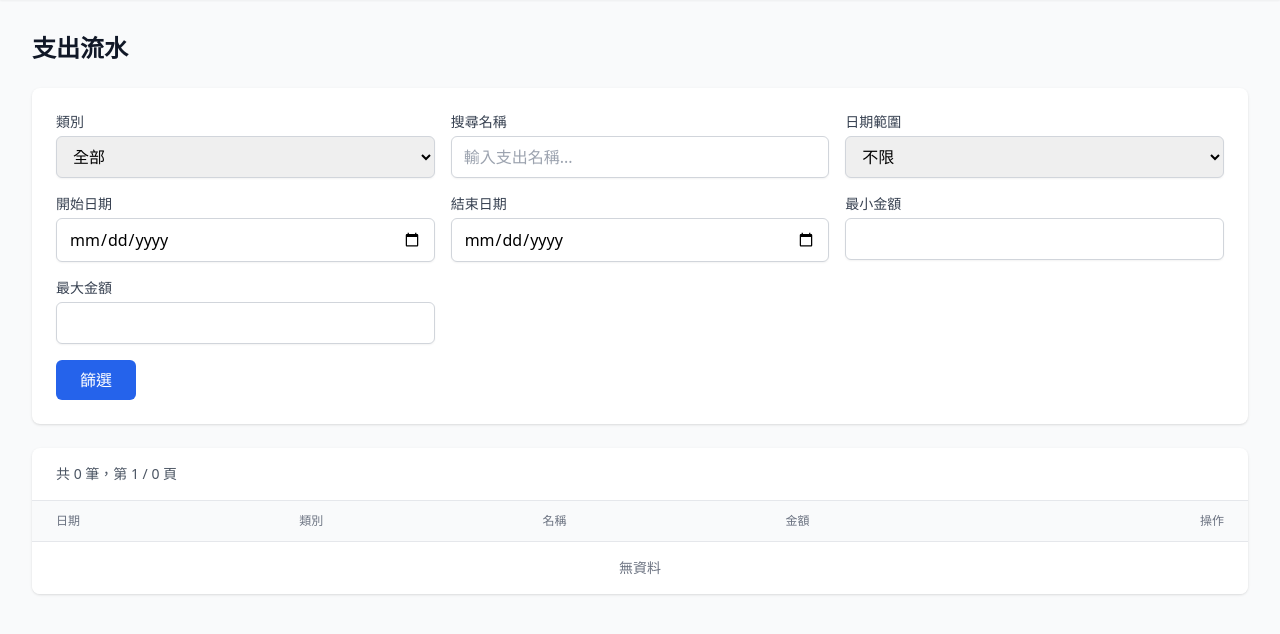
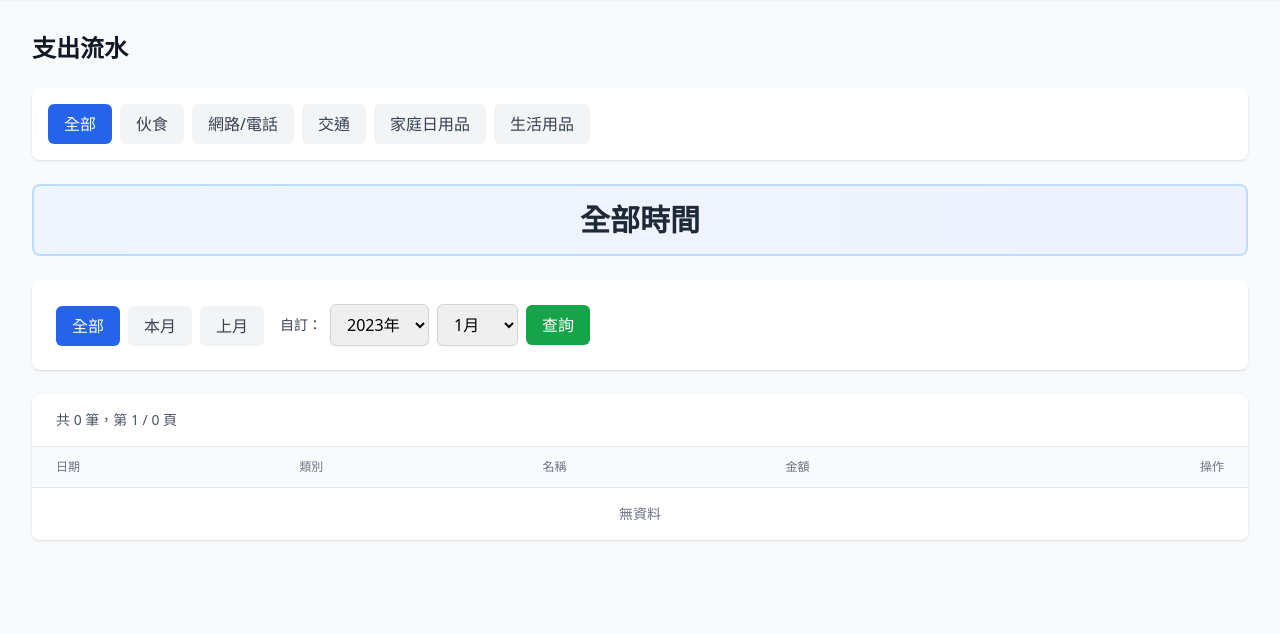
Before and after one commit to YC815/my_accounting, a Flask app: page /expenses/ in a window 1280 px wide. Shown: the part 65-699 px from the top of the page. Run offline with Flask 3, Linux system fonts and the light colour scheme; some libraries are stand-ins or nearby versions.

Commit message:
feat: 增加支出和首頁的日期篩選功能，並改善篩選介面

```diff
--- a/app/routes/expenses.py
+++ b/app/routes/expenses.py
@@ -22,9 +22,15 @@
         start = today - timedelta(days=today.weekday())
         return start, today
     elif preset == 'this_month':
-        # 本月 1 日到今天
+        # 本月 1 日到月底
         start = today.replace(day=1)
-        return start, today
+        # 計算月底
+        if today.month == 12:
+            end = today.replace(day=31)
+        else:
+            next_month = today.replace(month=today.month + 1, day=1)
+            end = next_month - timedelta(days=1)
+        return start, end
     elif preset == 'last_month':
         # 上月 1 日到月底
         first_of_month = today.replace(day=1)
@@ -41,15 +47,14 @@
     db = Session()
 
     try:
+        from datetime import date
+
         # 篩選參數
         category_id = request.args.get('category_id')
         category_name = request.args.get('category_name')
-        search = request.args.get('search', '').strip()
         preset = request.args.get('preset', '')
-        start_date = request.args.get('start_date')
-        end_date = request.args.get('end_date')
-        min_amount = request.args.get('min_amount')
-        max_amount = request.args.get('max_amount')
+        year = request.args.get('year')
+        month = request.args.get('month')
         page = int(request.args.get('page', 1))
 
         # 建立查詢
@@ -61,26 +66,24 @@
         elif category_name:
             query = query.filter(Category.name == CategoryEnum(category_name))
 
-        # 名稱搜尋
-        if search:
-            query = query.filter(Expense.name.ilike(f'%{search}%'))
+        # 日期篩選：自訂月份優先
+        date_start, date_end = None, None
+        if year and month:
+            try:
+                y, m = int(year), int(month)
+                date_start = date(y, m, 1)
+                # 計算該月最後一天
+                if m == 12:
+                    date_end = date(y, 12, 31)
+                else:
+                    date_end = date(y, m + 1, 1) - timedelta(days=1)
+            except (ValueError, TypeError):
+                pass
+        elif preset:
+            date_start, date_end = get_date_range(preset)
 
-        # 日期篩選
-        if preset and preset != 'custom':
-            date_start, date_end = get_date_range(preset)
-            if date_start and date_end:
-                query = query.filter(Expense.date >= date_start, Expense.date <= date_end)
-        elif start_date or end_date:
-            if start_date:
-                query = query.filter(Expense.date >= start_date)
-            if end_date:
-                query = query.filter(Expense.date <= end_date)
-
-        # 金額範圍
-        if min_amount:
-            query = query.filter(Expense.amount >= Decimal(min_amount))
-        if max_amount:
-            query = query.filter(Expense.amount <= Decimal(max_amount))
+        if date_start and date_end:
+            query = query.filter(Expense.date >= date_start, Expense.date <= date_end)
 
         # 排序：日期新→舊
         query = query.order_by(Expense.date.desc(), Expense.created_at.desc())
@@ -91,8 +94,32 @@
         total_pages = (total + per_page - 1) // per_page  # 無條件進位
         expenses = query.limit(per_page).offset((page - 1) * per_page).all()
 
-        # 取得所有啟用的類別（用於下拉選單）
+        # 取得所有啟用的類別（用於按鈕導覽）
         categories = db.query(Category).filter(Category.active == True).all()
+
+        # 計算顯示變數
+        today = taipei_today()
+        current_year = today.year
+        current_month = today.month
+
+        # 計算顯示的時間範圍文字
+        if year and month:
+            display_period = f"{year}年 {month}月"
+        elif preset == 'this_month':
+            display_period = f"{current_year}年 {current_month}月"
+        elif preset == 'last_month':
+            first_of_month = today.replace(day=1)
+            last_month_date = first_of_month - timedelta(days=1)
+            display_period = f"{last_month_date.year}年 {last_month_date.month}月"
+        else:
+            display_period = "全部時間"
+
+        # 構建時間參數字串（用於分類按鈕保留時間篩選）
+        time_params = ''
+        if year and month:
+            time_params = f"year={year}&month={month}"
+        elif preset:
+            time_params = f"preset={preset}"
 
         return render_template(
             'expenses.html',
@@ -101,15 +128,17 @@
             page=page,
             total_pages=total_pages,
             total=total,
-            # 保留篩選條件（用於分頁連結）
+            current_year=current_year,
+            current_month=current_month,
+            display_period=display_period,
+            time_params=time_params,
+            # 保留篩選條件（用於分頁連結和表單）
             filters={
                 'category_id': category_id,
-                'search': search,
+                'category_name': category_name,
                 'preset': preset,
-                'start_date': start_date,
-                'end_date': end_date,
-                'min_amount': min_amount,
-                'max_amount': max_amount
+                'year': year,
+                'month': month
             }
         )
     finally:
--- a/app/templates/expenses.html
+++ b/app/templates/expenses.html
@@ -6,76 +6,70 @@
 <div class="space-y-6">
     <h1 class="text-2xl font-bold text-gray-900">支出流水</h1>
 
-    <!-- 篩選區塊 -->
+    <!-- 分類導覽按鈕組 -->
+    <div class="bg-white shadow rounded-lg p-4">
+        <div class="flex flex-wrap gap-2">
+            <a href="{{ url_for('expenses.index') }}?{{ time_params }}"
+               class="px-4 py-2 rounded-md font-medium transition-colors {% if not filters.category_name %}bg-blue-600 text-white{% else %}bg-gray-100 text-gray-700 hover:bg-gray-200{% endif %}">
+                全部
+            </a>
+            {% for category in categories %}
+                <a href="{{ url_for('expenses.index') }}?category_name={{ category.name.value }}&{{ time_params }}"
+                   class="px-4 py-2 rounded-md font-medium transition-colors {% if filters.category_name == category.name.value %}bg-blue-600 text-white{% else %}bg-gray-100 text-gray-700 hover:bg-gray-200{% endif %}">
+                    {{ category.name.value }}
+                </a>
+            {% endfor %}
+        </div>
+    </div>
+
+    <!-- 當前時間範圍顯示 -->
+    <div class="text-center py-4 bg-gradient-to-r from-blue-50 to-indigo-50 rounded-lg border-2 border-blue-200">
+        <p class="text-3xl font-bold text-gray-800">
+            {{ display_period }}
+        </p>
+    </div>
+
+    <!-- 時間篩選按鈕 -->
     <div class="bg-white shadow rounded-lg p-6">
-        <form method="GET" action="{{ url_for('expenses.index') }}" class="space-y-4">
-            <div class="grid grid-cols-1 md:grid-cols-2 lg:grid-cols-3 gap-4">
-                <!-- 類別 -->
-                <div>
-                    <label class="block text-sm font-medium text-gray-700">類別</label>
-                    <select name="category_id" class="mt-1 block w-full rounded-md border-gray-300 shadow-sm px-3 py-2 border">
-                        <option value="">全部</option>
-                        {% for category in categories %}
-                            <option value="{{ category.id }}" {% if filters.category_id == category.id|string %}selected{% endif %}>
-                                {{ category.name.value }}
-                            </option>
-                        {% endfor %}
-                    </select>
-                </div>
+        <form method="GET" action="{{ url_for('expenses.index') }}" class="flex flex-wrap items-end gap-4">
+            <!-- 保留當前分類參數 -->
+            {% if filters.category_name %}
+                <input type="hidden" name="category_name" value="{{ filters.category_name }}">
+            {% endif %}
 
-                <!-- 搜尋名稱 -->
-                <div>
-                    <label class="block text-sm font-medium text-gray-700">搜尋名稱</label>
-                    <input type="text" name="search" value="{{ filters.search or '' }}"
-                           placeholder="輸入支出名稱..."
-                           class="mt-1 block w-full rounded-md border-gray-300 shadow-sm px-3 py-2 border">
-                </div>
-
-                <!-- 日期預設 -->
-                <div>
-                    <label class="block text-sm font-medium text-gray-700">日期範圍</label>
-                    <select name="preset" class="mt-1 block w-full rounded-md border-gray-300 shadow-sm px-3 py-2 border">
-                        <option value="">不限</option>
-                        <option value="today" {% if filters.preset == 'today' %}selected{% endif %}>今天</option>
-                        <option value="this_week" {% if filters.preset == 'this_week' %}selected{% endif %}>本週</option>
-                        <option value="this_month" {% if filters.preset == 'this_month' %}selected{% endif %}>本月</option>
-                        <option value="last_month" {% if filters.preset == 'last_month' %}selected{% endif %}>上月</option>
-                        <option value="custom" {% if filters.preset == 'custom' %}selected{% endif %}>自訂</option>
-                    </select>
-                </div>
-
-                <!-- 開始日期 -->
-                <div>
-                    <label class="block text-sm font-medium text-gray-700">開始日期</label>
-                    <input type="date" name="start_date" value="{{ filters.start_date or '' }}"
-                           class="mt-1 block w-full rounded-md border-gray-300 shadow-sm px-3 py-2 border">
-                </div>
-
-                <!-- 結束日期 -->
-                <div>
-                    <label class="block text-sm font-medium text-gray-700">結束日期</label>
-                    <input type="date" name="end_date" value="{{ filters.end_date or '' }}"
-                           class="mt-1 block w-full rounded-md border-gray-300 shadow-sm px-3 py-2 border">
-                </div>
-
-                <!-- 最小金額 -->
-                <div>
-                    <label class="block text-sm font-medium text-gray-700">最小金額</label>
-                    <input type="number" name="min_amount" step="0.01" value="{{ filters.min_amount or '' }}"
-                           class="mt-1 block w-full rounded-md border-gray-300 shadow-sm px-3 py-2 border">
-                </div>
-
-                <!-- 最大金額 -->
-                <div>
-                    <label class="block text-sm font-medium text-gray-700">最大金額</label>
-                    <input type="number" name="max_amount" step="0.01" value="{{ filters.max_amount or '' }}"
-                           class="mt-1 block w-full rounded-md border-gray-300 shadow-sm px-3 py-2 border">
-                </div>
+            <!-- 快速時間按鈕 -->
+            <div class="flex gap-2">
+                <button type="submit" name="preset" value=""
+                        class="px-4 py-2 rounded-md font-medium transition-colors {% if not filters.preset and not filters.year %}bg-blue-600 text-white{% else %}bg-gray-100 text-gray-700 hover:bg-gray-200{% endif %}">
+                    全部
+                </button>
+                <button type="submit" name="preset" value="this_month"
+                        class="px-4 py-2 rounded-md font-medium transition-colors {% if filters.preset == 'this_month' %}bg-blue-600 text-white{% else %}bg-gray-100 text-gray-700 hover:bg-gray-200{% endif %}">
+                    本月
+                </button>
+                <button type="submit" name="preset" value="last_month"
+                        class="px-4 py-2 rounded-md font-medium transition-colors {% if filters.preset == 'last_month' %}bg-blue-600 text-white{% else %}bg-gray-100 text-gray-700 hover:bg-gray-200{% endif %}">
+                    上月
+                </button>
             </div>
 
-            <button type="submit" class="bg-blue-600 text-white px-6 py-2 rounded-md hover:bg-blue-700 font-medium">
-                篩選
-            </button>
+            <!-- 自訂月份 -->
+            <div class="flex items-center gap-2">
+                <label class="text-sm font-medium text-gray-700">自訂：</label>
+                <select name="year" class="rounded-md border-gray-300 shadow-sm px-3 py-2 border">
+                    {% for y in range(current_year - 2, current_year + 1) %}
+                        <option value="{{ y }}" {% if filters.year == y|string %}selected{% endif %}>{{ y }}年</option>
+                    {% endfor %}
+                </select>
+                <select name="month" class="rounded-md border-gray-300 shadow-sm px-3 py-2 border">
+                    {% for m in range(1, 13) %}
+                        <option value="{{ m }}" {% if filters.month == m|string %}selected{% endif %}>{{ m }}月</option>
+                    {% endfor %}
+                </select>
+                <button type="submit" class="px-4 py-2 bg-green-600 text-white rounded-md hover:bg-green-700 font-medium">
+                    查詢
+                </button>
+            </div>
         </form>
     </div>
 
```
Also changed, not shown: app/routes/home.py (+53 -4 lines), app/templates/home.html (+16 -2 lines).
